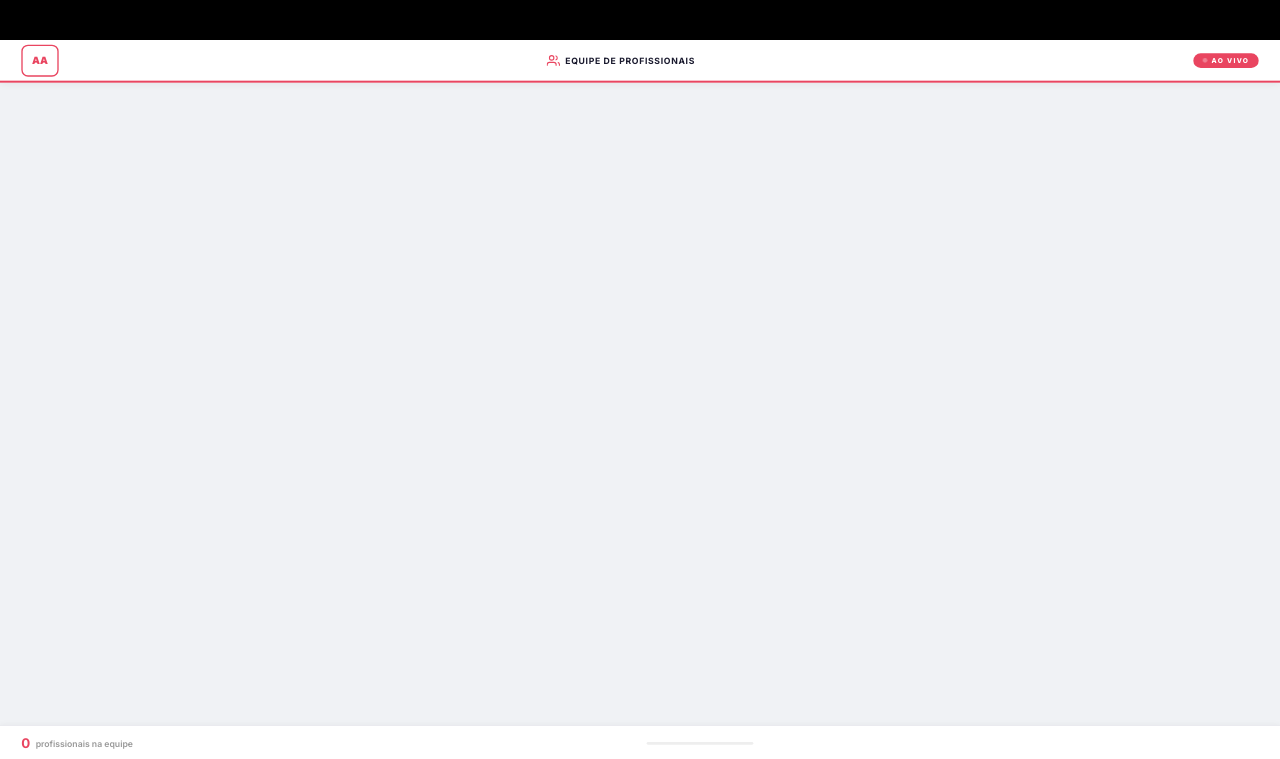
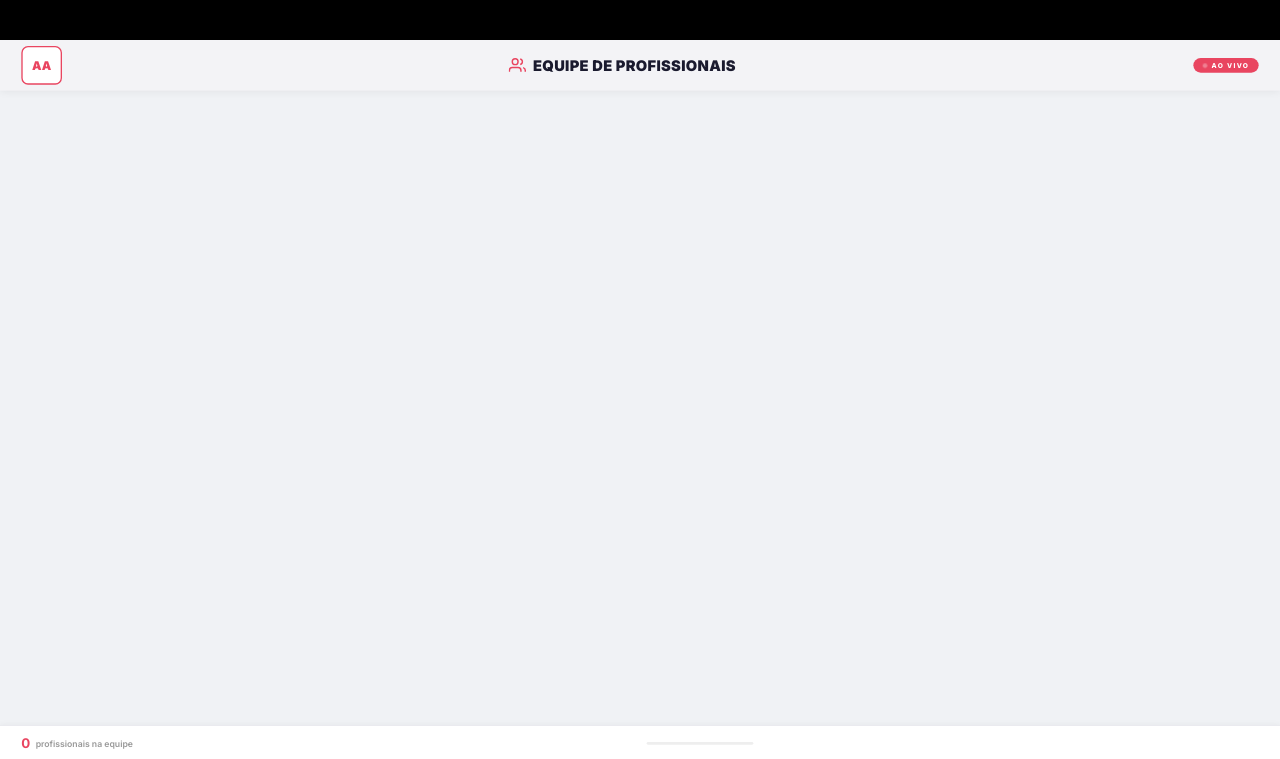
Before and after one commit to brunobonfim25/painel-tv, a Flask app: template templates/painel.html in a window 1280 px wide. Shown: the top 759 px of the page. Run offline with Flask 3, Linux system fonts and the light colour scheme; the template is opened without the code that fills it, so the values that code supplies are empty; some libraries are stand-ins or nearby versions.

Commit message:
Corrige colapso de nome no estilo Destaque e refina header/card
Bug real corrigido: elementos com overflow:hidden (nome, tags) dentro
do flex column do card perdem a altura minima automatica -- quando o
conteudo nao cabia no espaco disponivel, o navegador os espremia ate
quase 0px em vez de manter a altura do texto, fazendo o nome
desenhar sobreposto a outros elementos (bug visivel nas fotos reais
da Bodytech com o estilo Destaque ativo). Corrigido com
flex-shrink:0 em .card-nome, .card-cargo, .card-tags, .card-bottom
-- agora, se faltar espaco de verdade, o overflow:hidden do .card
corta de forma limpa (nunca mais espreme texto).

Corrigir isso expos que o card tambem precisava de mais orcamento
vertical, entao:
- .card-icons (whatsapp/instagram/email) passa de coluna para linha
  -- ocupava mais altura que o proprio QR Code sem necessidade.
- .card-tags limitado a 1 linha (era 2) -- prioriza o espaco para a
  foto, que e o pedido do cliente.
- Foto do estilo Destaque ajustada para 136x148 (era 128x140 antes
  do primeiro aumento, tentei 160x175 mas estourava o orcamento).
- Recorte da foto (Destaque) pede mais contexto ao Cloudinary
  (zoom 0.65 + proporcao retrato 500x620) para sobrar espaco/corpo
  ao redor da pessoa -- enquadramentos originais mais fechados
  faziam a pessoa encostar na borda do recorte.

Header, a pedido do cliente:
- Remove a linha inferior colorida (border-bottom).
- Fundo cinza claro (#f3f3f6) em vez de branco.
- Logo maior (48px -> 58px) e altura do header maior (64px -> 76px)
  para acomodar.
- Texto central mais em destaque (13px/700 -> 22px/900).

Todos os ajustes revalidados com medicao real (getBoundingClientRect)
nos layouts de 6/8/10 cards por pagina, circulo e destaque: QR Code
sempre com 15-20px de folga, nome sempre com altura correta (24px,
sem colapso).

IMPORTANTE: o texto central ("EQUIPE PERSONAL") e configuravel via
admin (campo "Texto do header") -- nao mudei o valor atual da
Bodytech no banco, pois nao tenho acesso as credenciais de producao
daqui. O cliente pediu para trocar para "BODYTECH PERSONAL TRAINERS";
precisa ser feito no admin.

Co-Authored-By: Claude Sonnet 5 <noreply@anthropic.com>

```diff
--- a/templates/painel.html
+++ b/templates/painel.html
@@ -49,10 +49,9 @@
             align-items: center;
             justify-content: space-between;
             padding: 0 32px;
-            height: 64px;
-            min-height: 64px;
-            background: #fff;
-            border-bottom: 3px solid var(--accent);
+            height: 76px;
+            min-height: 76px;
+            background: #f3f3f6;
             box-shadow: 0 2px 12px rgba(0,0,0,0.06);
         }
 
@@ -63,8 +62,8 @@
         }
 
         .header-logo {
-            height: 48px;
-            max-width: 200px;
+            height: 58px;
+            max-width: 240px;
             display: flex;
             align-items: center;
             justify-content: center;
@@ -78,7 +77,7 @@
         }
 
         .header-logo-text {
-            height: 48px;
+            height: 58px;
             padding: 0 14px;
             border-radius: 10px;
             border: 2px solid var(--accent);
@@ -86,14 +85,14 @@
             align-items: center;
             justify-content: center;
             font-weight: 900;
-            font-size: 15px;
+            font-size: 18px;
             color: var(--accent);
             background: #fff;
         }
 
         .header-logo.logo-only {
-            height: 54px;
-            max-width: 260px;
+            height: 64px;
+            max-width: 300px;
         }
 
         .header-title { display: flex; flex-direction: column; }
@@ -103,15 +102,15 @@
         .header-center {
             display: flex;
             align-items: center;
-            gap: 8px;
-            font-size: 13px;
-            font-weight: 700;
+            gap: 10px;
+            font-size: 22px;
+            font-weight: 900;
             color: var(--pri);
-            letter-spacing: 1px;
+            letter-spacing: 0.5px;
         }
 
         .header-center svg {
-            width: 20px; height: 20px;
+            width: 26px; height: 26px;
             stroke: var(--accent); fill: none; stroke-width: 2;
         }
 
@@ -265,17 +264,24 @@
         }
 
         /* ===== FOTO ESTILO "DESTAQUE" (fundo removido, sem moldura/caixa) =====
-           Mesma altura da versão em círculo (140px * cs) de propósito: é o
-           limite de altura testado para o QR Code nunca ser empurrado para
-           fora do card (ver commit da correção do QR cortado). Sem
+           Maior que a versão em círculo de propósito (era 128x140, testada
+           como limite seguro) — testado de novo nesse tamanho (160x175)
+           nos layouts de 6/8/10 cards por página para o QR Code continuar
+           com folga (ver commit da correção do QR cortado). Sem
            border-radius/overflow/box-shadow aqui de propósito — a foto (com
            fundo removido via IA do Cloudinary) precisa "flutuar" direto
            sobre o fundo branco do card, sem caixa nenhuma ao redor. */
         .card-photo-destaque {
             position: relative;
             flex-shrink: 0;
-            width: calc(128px * var(--cs, 1));
-            height: calc(140px * var(--cs, 1));
+            width: calc(136px * var(--cs, 1));
+            height: calc(148px * var(--cs, 1));
+            /* Folga extra de propósito: mesmo com o recorte pedindo mais
+               espaço ao redor da pessoa (zoom "afastado" no Cloudinary),
+               fotos com enquadramento original mais fechado ainda podem
+               encostar na borda do recorte — essa margem garante uma
+               distância mínima até o nome de qualquer forma. */
+            margin-bottom: calc(2px * var(--cs, 1));
         }
 
         .card-photo-destaque-img {
@@ -316,6 +322,13 @@
         }
 
         /* ===== TEXT ===== */
+        /* flex-shrink:0 é essencial aqui: dentro de um flex column,
+           qualquer elemento com overflow:hidden perde sua altura mínima
+           automática e o navegador pode espremê-lo até ~0px quando falta
+           espaço no card — o texto continua desenhando no tamanho da
+           fonte, só que fora da própria caixa, "sobrepondo" o que vem
+           depois. flex-shrink:0 impede isso; se um dia faltar espaço de
+           verdade, o corte limpo acontece no overflow:hidden do .card. */
         .card-nome {
             font-size: calc(15px * var(--cs, 1));
             font-weight: 800;
@@ -327,6 +340,7 @@
             overflow: hidden;
             text-overflow: ellipsis;
             white-space: nowrap;
+            flex-shrink: 0;
         }
 
         .card-cargo {
@@ -336,6 +350,7 @@
             text-transform: uppercase;
             color: var(--accent);
             text-align: center;
+            flex-shrink: 0;
         }
 
         /* ===== CONTACTS ===== */
@@ -382,8 +397,9 @@
             gap: 4px;
             justify-content: center;
             margin-top: 2px;
-            max-height: calc(46px * var(--cs, 1));
+            max-height: calc(24px * var(--cs, 1));
             overflow: hidden;
+            flex-shrink: 0;
         }
 
         .tag {
@@ -404,13 +420,15 @@
             gap: 8px;
             margin-top: auto;
             width: 100%;
+            flex-shrink: 0;
         }
 
         .card-icons {
             display: flex;
-            flex-direction: column;
-            gap: 4px;
+            flex-direction: row;
+            gap: 6px;
             align-items: center;
+            flex-shrink: 0;
         }
 
         .card-icon {
@@ -723,13 +741,21 @@
         // TV para a imagem sair nítida sem depender do tamanho do card.
         // bgRemoval pede à IA do Cloudinary para remover o fundo da foto
         // (add-on pago, pode não estar habilitado na conta — ver fallback
-        // em buildCard()).
-        function cloudinaryPhotoUrl(url, size, bgRemoval) {
+        // em buildCard()). opts.w/h permitem um recorte retrato (mais alto
+        // que largo) e opts.zoom (<1) afasta o enquadramento do rosto para
+        // sobrar espaço/corpo ao redor da pessoa — sem isso, fotos com
+        // enquadramento original mais fechado ficam com a pessoa tocando
+        // a borda do recorte, sem folga nenhuma até o nome abaixo.
+        function cloudinaryPhotoUrl(url, size, bgRemoval, opts) {
             if (!url || url.indexOf('res.cloudinary.com') === -1) return url;
+            opts = opts || {};
             var dpr = Math.max(1, Math.min(window.devicePixelRatio || 1, 3));
+            var w = opts.w || size, h = opts.h || size;
             var parts = [];
             if (bgRemoval) parts.push('e_background_removal');
-            parts.push('c_fill', 'g_face', 'w_' + size, 'h_' + size, 'q_auto', 'f_auto', 'dpr_' + dpr);
+            parts.push('c_fill', 'g_face');
+            if (opts.zoom) parts.push('z_' + opts.zoom);
+            parts.push('w_' + w, 'h_' + h, 'q_auto', 'f_auto', 'dpr_' + dpr);
             return url.replace('/upload/', '/upload/' + parts.join(',') + '/');
         }
 
@@ -746,7 +772,9 @@
                 // habilitado na conta Cloudinary (ou a foto falhar), o
                 // onerror troca sozinho para o recorte normal (com fundo) —
                 // nunca mostra ícone de imagem quebrada na TV.
-                var destaqueSrc = p.foto_url ? cloudinaryPhotoUrl(p.foto_url, 500, true) : '';
+                var destaqueSrc = p.foto_url
+                    ? cloudinaryPhotoUrl(p.foto_url, 500, true, {w: 500, h: 620, zoom: 0.65})
+                    : '';
                 var photoDestaque = destaqueSrc
                     ? '<img class="card-photo-destaque-img" src="' + esc(destaqueSrc) + '" alt="' + esc(p.nome) +
                       '" data-fallback="' + esc(photoSrc) + '" onerror="if(this.dataset.fallback){this.src=this.dataset.fallback;this.onerror=null;}">'
```
